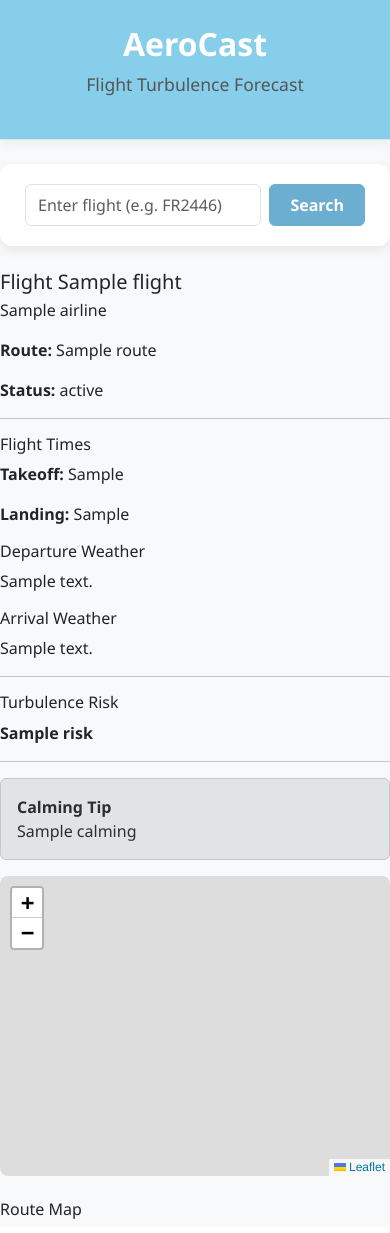
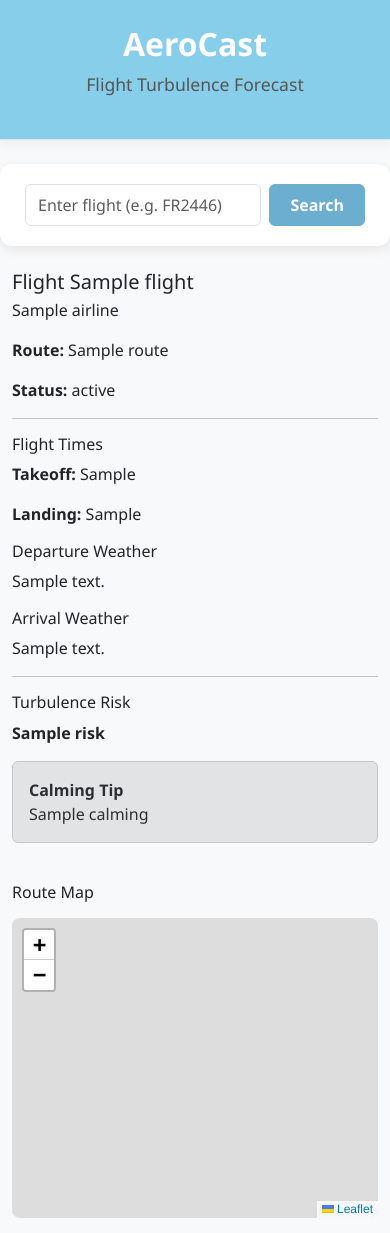
Before and after one commit to Casey-Lawrence/FYP, a Flask app: template AeroCast/templates/index.html in a window 390 px wide. Run offline with Flask 3, Linux system fonts and the light colour scheme; the template is opened without the code that fills it: most values are stand-ins (such as "Sample title", 1, 10 or a date in 2020); parts of the project's set-up code (start-up, migrations or seed data) failed here and were passed over.

Commit message:
Add responsive layout for flight info and map

```diff
--- a/AeroCast/templates/index.html
+++ b/AeroCast/templates/index.html
@@ -26,7 +26,18 @@
         {% if data.error %}
             <div class="alert alert-danger text-center">{{ data.error }}</div>
         {% else %}
-            <div class="card-simple mx-auto" style="max-width: 700px;">
+            <div class="container">
+
+    {% if data %}
+        {% if data.error %}
+            <div class="alert alert-danger text-center">{{ data.error }}</div>
+        {% else %}
+
+        <div class="row g-4 justify-content-center">
+
+            <!-- LEFT COLUMN: Flight details -->
+            <div class="col-lg-6 col-md-12">
+                <div class="card-simple">
                     <h5 class="mb-1">Flight {{ data.flight }}</h5>
                     <div class="small-text mb-3">{{ data.airline }}</div>
 
@@ -59,7 +70,6 @@
                         {% endif %}
                     </p>
 
-
                     <h6>Departure Weather</h6>
                     <p class="small-text">{{ data.dep_summary }}</p>
 
@@ -70,20 +80,32 @@
 
                     <h6>Turbulence Risk</h6>
                     <p><strong>{{ data.risk }}</strong></p>
-                <hr>
 
                     {% if data.calming %}
-                    <div class="alert alert-secondary">
+                        <div class="alert alert-secondary mt-3">
                             <strong>Calming Tip</strong>
                             <p class="small-text mb-0">{{ data.calming }}</p>
                         </div>
                     {% endif %}
+                </div>
+            </div>
 
+            <!-- RIGHT COLUMN: Map -->
             {% if data.map %}
+            <div class="col-lg-6 col-md-12">
+                <div class="card-simple">
+                    <h6 class="mb-3">Route Map</h6>
                     <div id="map"></div>
-                    <h6 class="mt-4">Route Map</h6>
+                </div>
+            </div>
             {% endif %}
+
         </div>
+        {% endif %}
+    {% endif %}
+
+</div>
+
         {% endif %}
     {% endif %}
 </div>
```
Lines whose indentation alone changed are shown as unchanged.
